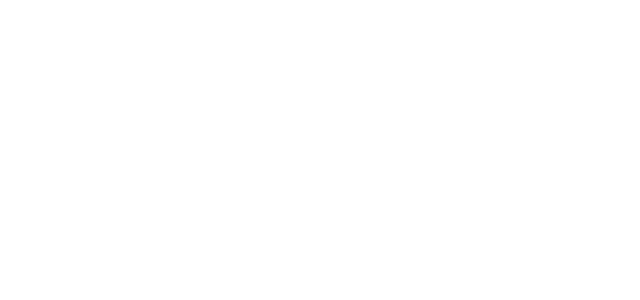
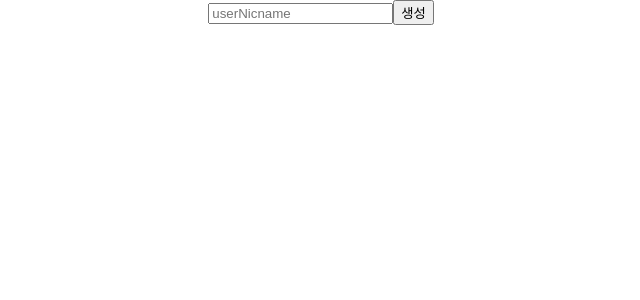
Before and after one commit to KwonYeJun/hooksExample, a React (Create React App) app in the folder client/: page / in a window 1280 px wide. Shown: the top 300 px of the page, without its empty margins (319-959 px from the left). Built offline with nearby package versions, Linux system fonts and the light colour scheme.

Commit message:
간단한 DOM 요소 만들기(전송 버튼)

```diff
--- a/client/src/App.tsx
+++ b/client/src/App.tsx
@@ -144,7 +144,8 @@ function App() {
 
   return (
     <div className="App">
-
+      <input type="text" placeholder='userNicname' />
+      <button>생성</button>
     </div>
   );
 }
```
